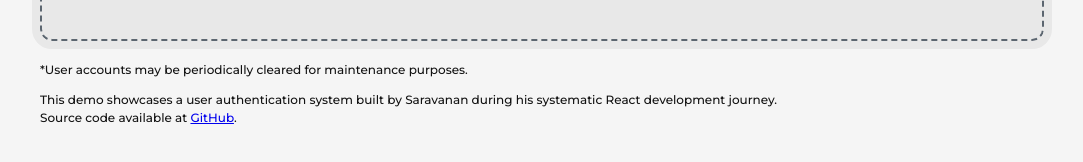
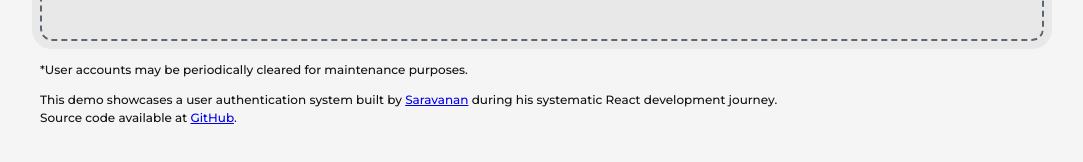
Before and after one commit to SaravananWD/user-auth, a Next.js app: page / in a window 1280 px wide. Shown: the part 244-406 px from the top of the page, without its empty margins (98-1181 px from the left). Built offline with nearby package versions, Linux system fonts and the light colour scheme; no server answers.

Commit message:
update footnote style, set link for name

```diff
--- a/src/app/layout.js
+++ b/src/app/layout.js
@@ -7,6 +7,7 @@ import "@/styles/global.css";
 import StyledComponentsRegistry from "@/lib/StyledComponentsRegistry";
 import AuthProvider from "@/context/AuthContext";
 import Wrapper from "@/components/Wrapper";
+import styled from "styled-components";
 
 export default function AuthPrototypeLayout({ children }) {
   return (
@@ -17,7 +18,32 @@ export default function AuthPrototypeLayout({ children }) {
             <AuthProvider>
               <DemoWrapper>{children}</DemoWrapper>
             </AuthProvider>
-            <Footer />
+            <Footer>
+              <span>
+                *User accounts may be periodically cleared for maintenance
+                purposes.
+              </span>
+              <span>
+                This demo showcases a user authentication system built by{" "}
+                <Link
+                  href="https://github.com/SaravananWD/"
+                  target="_blank"
+                  rel="noopener noreferrer"
+                >
+                  Saravanan
+                </Link>{" "}
+                during his systematic React development journey.
+                <br /> Source code available at{" "}
+                <Link
+                  href="https://github.com/SaravananWD/user-auth"
+                  target="_blank"
+                  rel="noopener noreferrer"
+                >
+                  GitHub
+                </Link>
+                .
+              </span>
+            </Footer>
           </Wrapper>
         </StyledComponentsRegistry>
       </body>
@@ -28,36 +54,14 @@ export default function AuthPrototypeLayout({ children }) {
 AuthPrototypeLayout.propTypes = {
   children: PropTypes.node.isRequired,
 };
-
-const Footer = () => {
-  return (
-    <div style={{ fontSize: "var(--type-size-xs)" }}>
-      <span
-        style={{
-          fontSize: "var(--type-size-xs)",
-          marginBottom: "12px",
-          display: "block",
-        }}
-      >
-        *User accounts may be periodically cleared for maintenance purposes.
-      </span>
-      <span>
-        This demo showcases a user authentication system built by Saravanan
-        during his systematic React development journey.
-      </span>{" "}
-      <br />
-      Source code available at{" "}
-      <Link
-        href="https://github.com/SaravananWD/user-auth"
-        target="_blank"
-        rel="noopener noreferrer"
-      >
-        GitHub
-      </Link>
-      .
-    </div>
-  );
-};
+const Footer = styled.div`
+  font-size: var(--type-size-xs);
+  span {
+    font-size: var(--type-size-xs);
+    margin-bottom: 12px;
+    display: block;
+  }
+`;
 
 const DemoWrapper = ({ children }) => {
   return (
```
